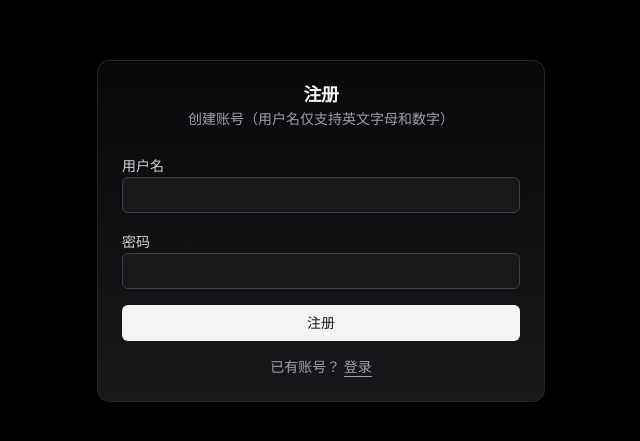
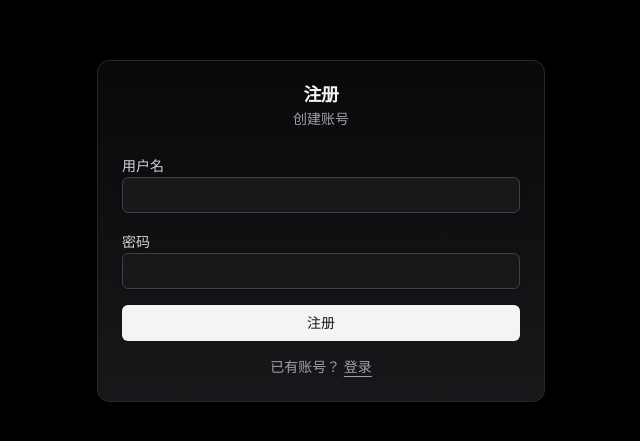
Before and after one commit to ECUSTCIC-CodeHub/ModelGate, a Next.js app: page /register in a window 1280 px wide. Shown: the part 169-610 px from the top of the page, without its empty margins (319-959 px from the left). Built offline with nearby package versions, Linux system fonts and the light colour scheme.

Commit message:
style(register): 移除注册页面用户名规则描述
- 移除了 CardDescription 中关于用户名仅支持英文字母和数字的说明文字
- 简化了注册表单的描述信息

```diff
--- a/app/register/page.tsx
+++ b/app/register/page.tsx
@@ -43,7 +43,7 @@ export default function RegisterPage() {
         <Card>
           <CardHeader className="text-center">
             <CardTitle>注册</CardTitle>
-            <CardDescription>创建账号（用户名仅支持英文字母和数字）</CardDescription>
+            <CardDescription>创建账号</CardDescription>
           </CardHeader>
           <CardContent>
             <form onSubmit={onSubmit} className="space-y-4">
```
